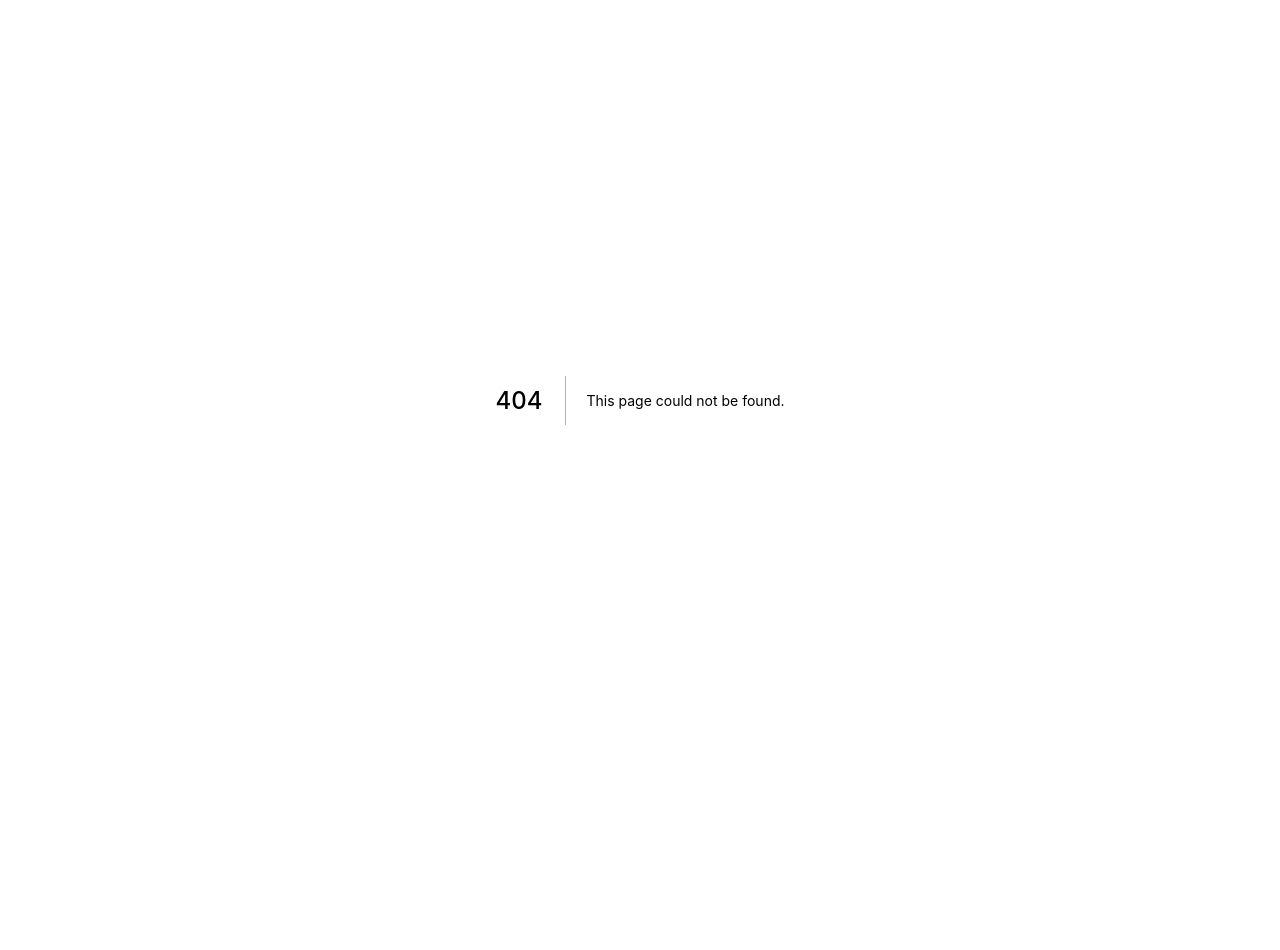
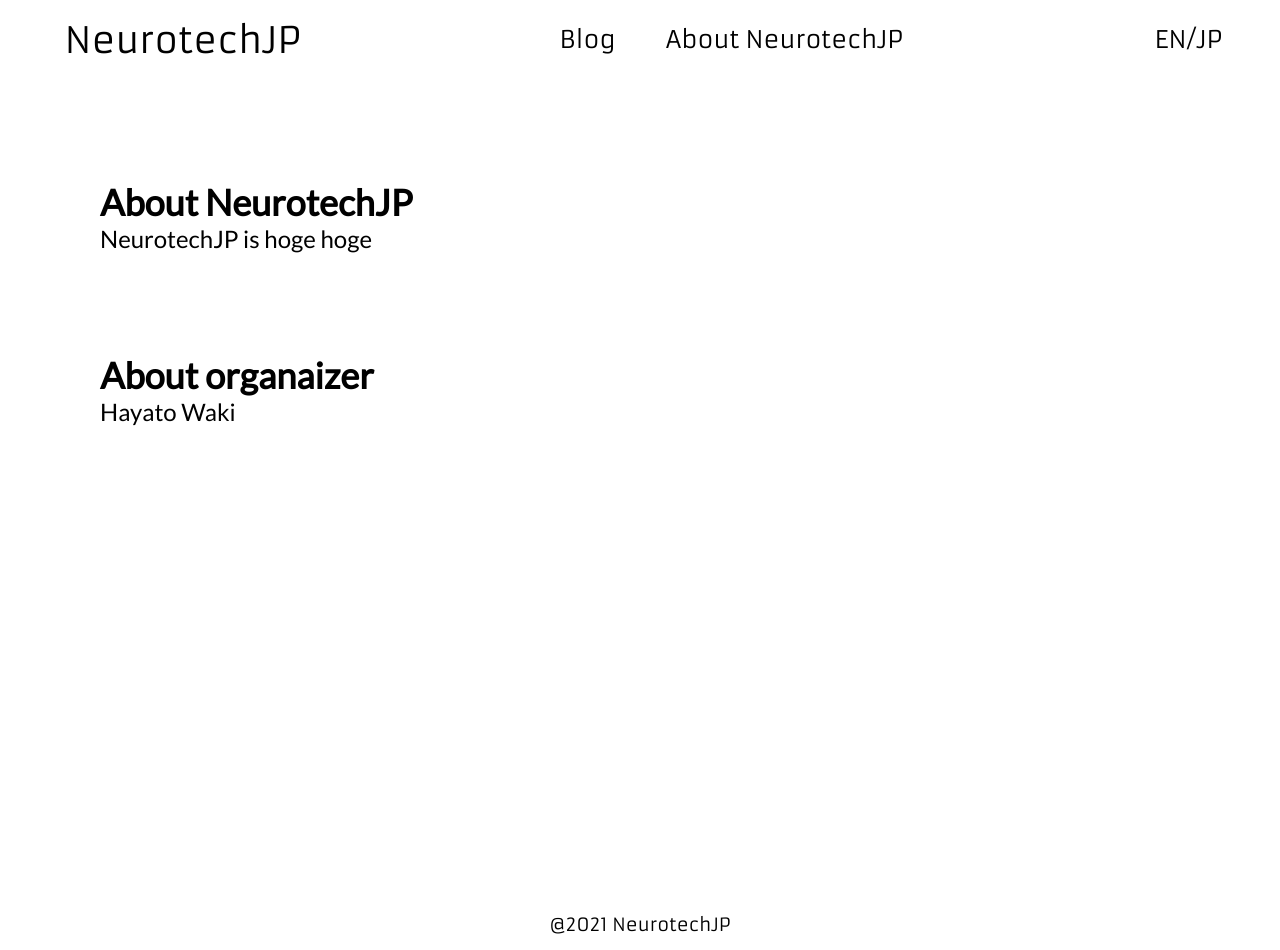
Before and after one commit to wakkihaya/neurotechjp, a Next.js app: page /about in a window 1280 px wide. Before the commit this address had no page. Before the commit the page ends 800 px from the top, so only its background shows below. Built offline with nearby package versions, Linux system fonts and the light colour scheme.

Commit message:
add: about page

```diff
--- /dev/null
+++ b/pages/about.tsx
@@ -0,0 +1,29 @@
+import Header from "../src/components/Header";
+import Footer from "../src/components/Footer";
+
+const AboutPage: React.FC = () => {
+  return (
+    <>
+      <Header />
+      <div className="about-container">
+        <div className="about-container--index">
+          <div className="about-container--index-title">About NeurotechJP</div>
+          <div className="about-container--index-subtitle">
+            NeurotechJP is hoge hoge
+            {/* TODO */}
+          </div>
+        </div>
+        <div className="about-container--index">
+          <div className="about-container--index-title">About organaizer</div>
+          <div className="about-container--index-subtitle">
+            Hayato Waki
+            {/* TODO */}
+          </div>
+        </div>
+      </div>
+      <Footer />
+    </>
+  );
+};
+
+export default AboutPage;
--- a/pages/index.tsx
+++ b/pages/index.tsx
@@ -1,4 +1,5 @@
-import Header from "../src/components/Header";
+import Header from "../src/components/Header"
+import Footer from "../src/components/Footer"
 
 const Home: React.FC = () => {
   return (
@@ -15,6 +16,7 @@ const Home: React.FC = () => {
           <BlogItem></BlogItem>
         </div>
       </div>
+      <Footer />
     </>
   );
 };
--- /dev/null
+++ b/src/components/Footer.tsx
@@ -0,0 +1,9 @@
+const Footer: React.FC = () => {
+  return (
+    <>
+      <footer className="footer">@2021 NeurotechJP</footer>
+    </>
+  );
+};
+
+export default Footer;
--- a/styles/common.scss
+++ b/styles/common.scss
@@ -18,7 +18,8 @@
     font-size: $medium-font-size;
     justify-content: center;
   }
-  &--index-about:hover, &--index-blog:hover{
+  &--index-about:hover,
+  &--index-blog:hover {
     text-decoration: underline;
   }
 
@@ -33,3 +34,13 @@
     justify-content: center;
   }
 }
+
+.footer {
+  width: 100%;
+  height: 50px;
+  background-color: white;
+  text-align: center;
+  font-size: $small-font-size;
+  font-family: $armata-font-family;
+  line-height: 50px;
+}
--- a/styles/styles.scss
+++ b/styles/styles.scss
@@ -1,6 +1,7 @@
 @import "./common.scss";
 @import "./variables.scss";
 
+///About Home page
 .index {
   display: flex;
   flex-direction: column;
@@ -71,3 +72,23 @@
     color: $gray-color;
   }
 }
+
+/// About page.
+.about-container {
+  min-height: calc(100vh - 80px - 50px); ///Minus header and footer height.
+  width: $content-width;
+  margin: 5em auto;
+  &--index {
+    margin: 10em 0;
+  }
+  &--index-title {
+    font-size: $large-font-size;
+    font-family: $lato-font-family;
+    font-weight: bold;
+  }
+
+  &--index-subtitle {
+    font-size: $medium-font-size;
+    font-family: $lato-font-family;
+  }
+}
```
